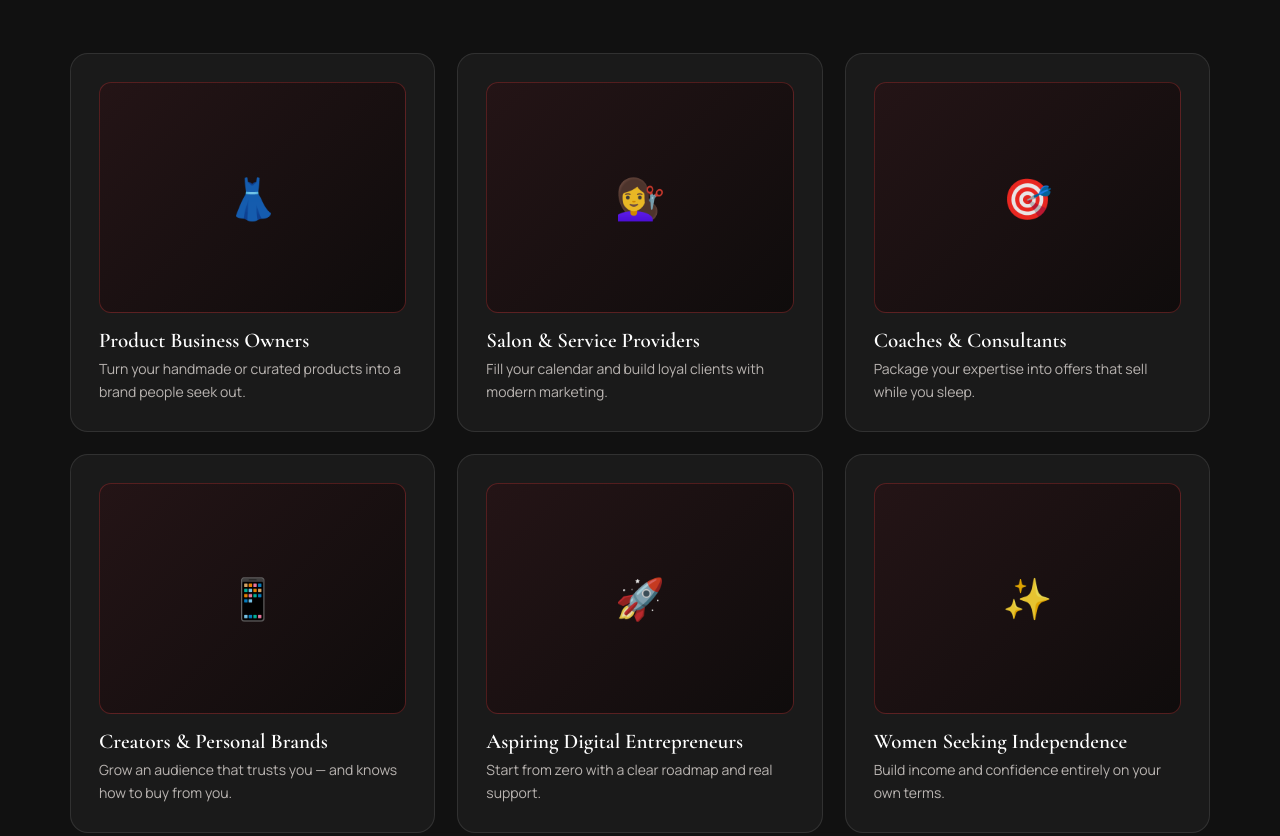
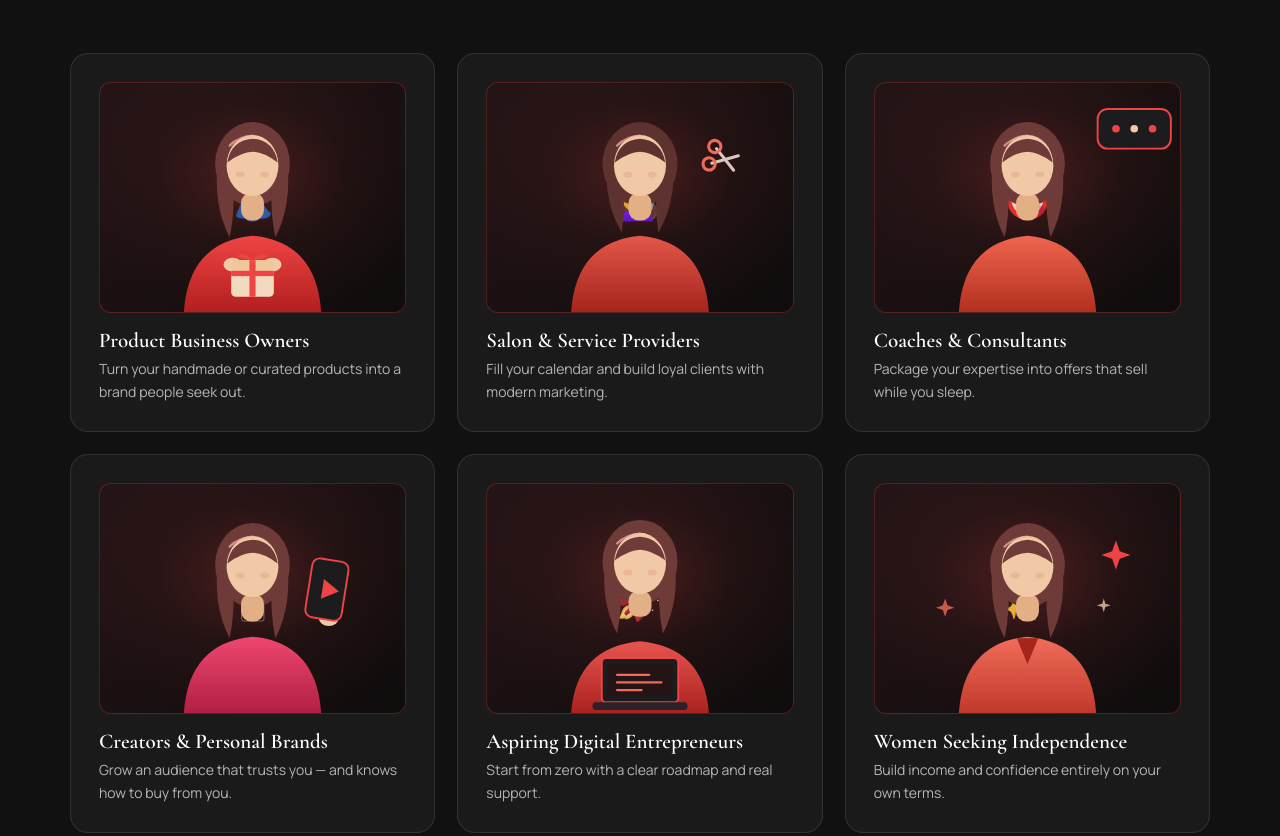
Before and after one commit to mrunalidaharwal/mrunali-landing-page, a plain HTML site: page index.html in a window 1280 px wide. Shown: the part 3101-3937 px from the top of the page. Drawn offline with nearby package versions, Linux system fonts and the light colour scheme.

Commit message:
Add branded SVG illustrations to Who It's For + Real Results cards
Co-Authored-By: Claude Opus 4.8 <noreply@anthropic.com>

```diff
--- a/index.html
+++ b/index.html
@@ -341,12 +341,12 @@
       <p>Whatever stage you're at, if you're serious about building something of your own, you belong here.</p>
     </div>
     <div class="who-grid">
-      <div class="who-card"><div class="card-photo"><span class="ph-emoji">👗</span><img src="assets/who-product.jpg" alt="Woman product business owner in her boutique" loading="lazy" onerror="this.remove()"></div><h3>Product Business Owners</h3><p>Turn your handmade or curated products into a brand people seek out.</p></div>
-      <div class="who-card"><div class="card-photo"><span class="ph-emoji">💇‍♀️</span><img src="assets/who-salon.jpg" alt="Woman salon owner in her salon" loading="lazy" onerror="this.remove()"></div><h3>Salon & Service Providers</h3><p>Fill your calendar and build loyal clients with modern marketing.</p></div>
-      <div class="who-card"><div class="card-photo"><span class="ph-emoji">🎯</span><img src="assets/who-coach.jpg" alt="Woman coach or consultant" loading="lazy" onerror="this.remove()"></div><h3>Coaches & Consultants</h3><p>Package your expertise into offers that sell while you sleep.</p></div>
-      <div class="who-card"><div class="card-photo"><span class="ph-emoji">📱</span><img src="assets/who-creator.jpg" alt="Woman content creator filming on her phone" loading="lazy" onerror="this.remove()"></div><h3>Creators & Personal Brands</h3><p>Grow an audience that trusts you — and knows how to buy from you.</p></div>
-      <div class="who-card"><div class="card-photo"><span class="ph-emoji">🚀</span><img src="assets/who-beginner.jpg" alt="Young woman starting her digital business at a laptop" loading="lazy" onerror="this.remove()"></div><h3>Aspiring Digital Entrepreneurs</h3><p>Start from zero with a clear roadmap and real support.</p></div>
-      <div class="who-card"><div class="card-photo"><span class="ph-emoji">✨</span><img src="assets/who-independent.jpg" alt="Confident, independent woman" loading="lazy" onerror="this.remove()"></div><h3>Women Seeking Independence</h3><p>Build income and confidence entirely on your own terms.</p></div>
+      <div class="who-card"><div class="card-photo"><span class="ph-emoji">👗</span><img src="assets/who-product.svg" alt="Woman product business owner in her boutique" loading="lazy" onerror="this.remove()"></div><h3>Product Business Owners</h3><p>Turn your handmade or curated products into a brand people seek out.</p></div>
+      <div class="who-card"><div class="card-photo"><span class="ph-emoji">💇‍♀️</span><img src="assets/who-salon.svg" alt="Woman salon owner in her salon" loading="lazy" onerror="this.remove()"></div><h3>Salon & Service Providers</h3><p>Fill your calendar and build loyal clients with modern marketing.</p></div>
+      <div class="who-card"><div class="card-photo"><span class="ph-emoji">🎯</span><img src="assets/who-coach.svg" alt="Woman coach or consultant" loading="lazy" onerror="this.remove()"></div><h3>Coaches & Consultants</h3><p>Package your expertise into offers that sell while you sleep.</p></div>
+      <div class="who-card"><div class="card-photo"><span class="ph-emoji">📱</span><img src="assets/who-creator.svg" alt="Woman content creator filming on her phone" loading="lazy" onerror="this.remove()"></div><h3>Creators & Personal Brands</h3><p>Grow an audience that trusts you — and knows how to buy from you.</p></div>
+      <div class="who-card"><div class="card-photo"><span class="ph-emoji">🚀</span><img src="assets/who-beginner.svg" alt="Young woman starting her digital business at a laptop" loading="lazy" onerror="this.remove()"></div><h3>Aspiring Digital Entrepreneurs</h3><p>Start from zero with a clear roadmap and real support.</p></div>
+      <div class="who-card"><div class="card-photo"><span class="ph-emoji">✨</span><img src="assets/who-independent.svg" alt="Confident, independent woman" loading="lazy" onerror="this.remove()"></div><h3>Women Seeking Independence</h3><p>Build income and confidence entirely on your own terms.</p></div>
     </div>
   </div>
 </section>
@@ -395,17 +395,17 @@
     </div>
     <div class="members-grid">
       <div class="member-card">
-        <div class="card-photo"><span class="ph-emoji">👗</span><img src="assets/story-saree.jpg" alt="Proud saree business owner in her store" loading="lazy" onerror="this.remove()"></div><h3>The Saree Business Owner</h3><div class="tag">Before → After</div>
+        <div class="card-photo"><span class="ph-emoji">👗</span><img src="assets/story-saree.svg" alt="Proud saree business owner in her store" loading="lazy" onerror="this.remove()"></div><h3>The Saree Business Owner</h3><div class="tag">Before → After</div>
         <p>Selling occasionally to friends, unsure how to reach new customers — now running a recognizable brand with consistent online orders.</p>
         <div class="quote">"I finally see myself as a business owner, not just someone with a hobby."</div>
       </div>
       <div class="member-card">
-        <div class="card-photo"><span class="ph-emoji">💇‍♀️</span><img src="assets/story-salon.jpg" alt="Confident salon owner in a busy salon" loading="lazy" onerror="this.remove()"></div><h3>The Salon Owner</h3><div class="tag">Before → After</div>
+        <div class="card-photo"><span class="ph-emoji">💇‍♀️</span><img src="assets/story-salon.svg" alt="Confident salon owner in a busy salon" loading="lazy" onerror="this.remove()"></div><h3>The Salon Owner</h3><div class="tag">Before → After</div>
         <p>Relying on walk-ins and word of mouth — now booked out weeks ahead with a steady stream of clients from her marketing.</p>
         <div class="quote">"The handholding made all the difference. I never felt lost."</div>
       </div>
       <div class="member-card">
-        <div class="card-photo"><span class="ph-emoji">🚀</span><img src="assets/story-founder.jpg" alt="Excited first-time woman founder launching at her laptop" loading="lazy" onerror="this.remove()"></div><h3>The First-Time Founder</h3><div class="tag">Before → After</div>
+        <div class="card-photo"><span class="ph-emoji">🚀</span><img src="assets/story-founder.svg" alt="Excited first-time woman founder launching at her laptop" loading="lazy" onerror="this.remove()"></div><h3>The First-Time Founder</h3><div class="tag">Before → After</div>
         <p>Starting from complete zero with no tech background — now confidently running her own digital business with real income.</p>
         <div class="quote">"I went from having an idea to actually launching. That's everything."</div>
       </div>
```
Also changed, not shown: assets/story-founder.svg (added), assets/story-salon.svg (added), assets/story-saree.svg (added), assets/who-beginner.svg (added), assets/who-coach.svg (added), assets/who-creator.svg (added), assets/who-independent.svg (added), assets/who-product.svg (added), assets/who-salon.svg (added).
